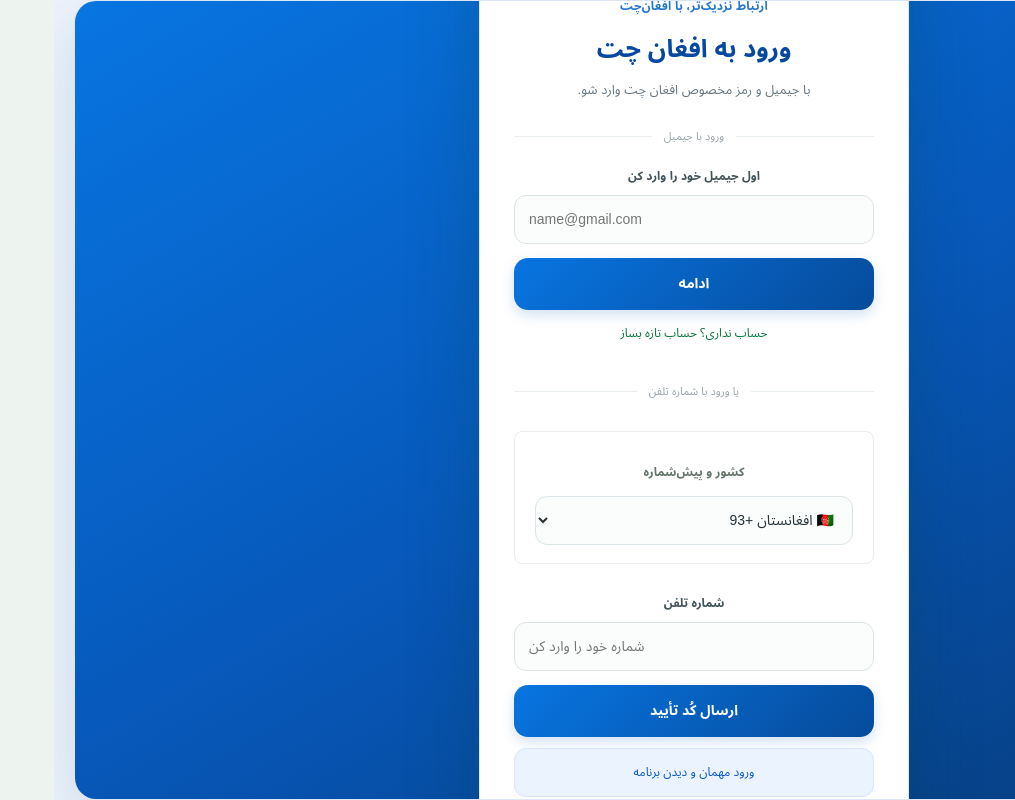
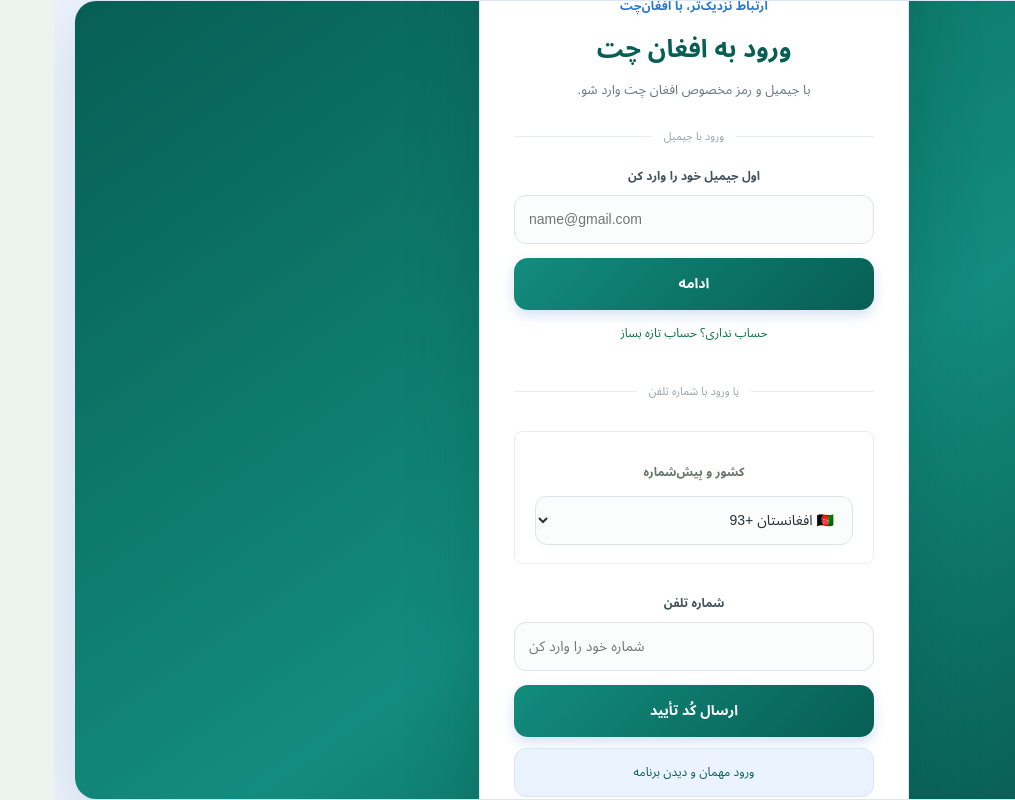
Before and after one commit to adrysmry027-blip/Afghan-Chat, a React (Vite) app: page / in a window 1280 px wide. Shown: the whole page, without its empty margins (265-1280 px from the left). Built offline with nearby package versions, Linux system fonts and the light colour scheme.

Commit message:
Match approved WhatsApp green color scheme

```diff
--- a/src/style.css
+++ b/src/style.css
@@ -824,3 +824,19 @@ body{background:#edf3fb;color:#172b45}
   .mobile-bottom-nav{grid-template-columns:repeat(4,minmax(0,1fr));height:68px}
   .mobile-bottom-nav button{min-width:0}
 }
+
+
+/* Match the approved WhatsApp reference: familiar green top bar and accents. */
+:root{--ac-blue:#075e54;--ac-blue-dark:#064e45;--ac-blue-soft:#e7f5ec;--wa-green:#075e54;--wa-green-2:#128c7e}
+.brand{background:linear-gradient(105deg,#075e54,#064e45)!important;color:#fff}
+.brand h1,.brand p{color:#fff}
+.side-action.active,.mobile-bottom-nav button.active{color:#075e54}
+.mobile-bottom-nav button.active{background:#e7f5ec}
+.content-page h2,.settings-group h3{color:#075e54}
+.send,.phone-signin,.call-close{background:linear-gradient(135deg,#128c7e,#075e54);border-color:#075e54}
+.welcome-screen{background:linear-gradient(145deg,#075e54 0%,#128c7e 55%,#064e45 100%)}
+.welcome-card h1{color:#075e54}
+@media(max-width:680px){
+  .brand{background:linear-gradient(105deg,#075e54,#064e45)!important}
+  .mobile-bottom-nav button.active{color:#075e54;background:#e7f5ec}
+}
```
